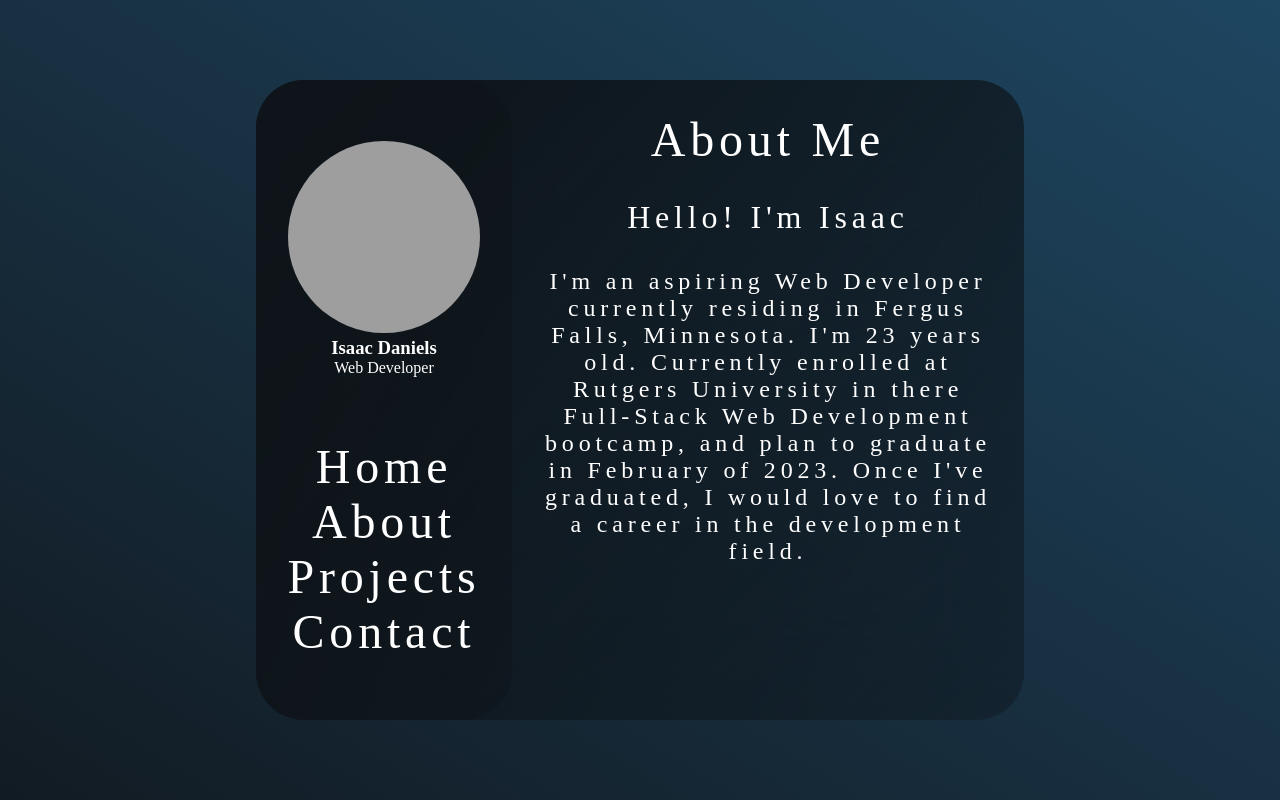
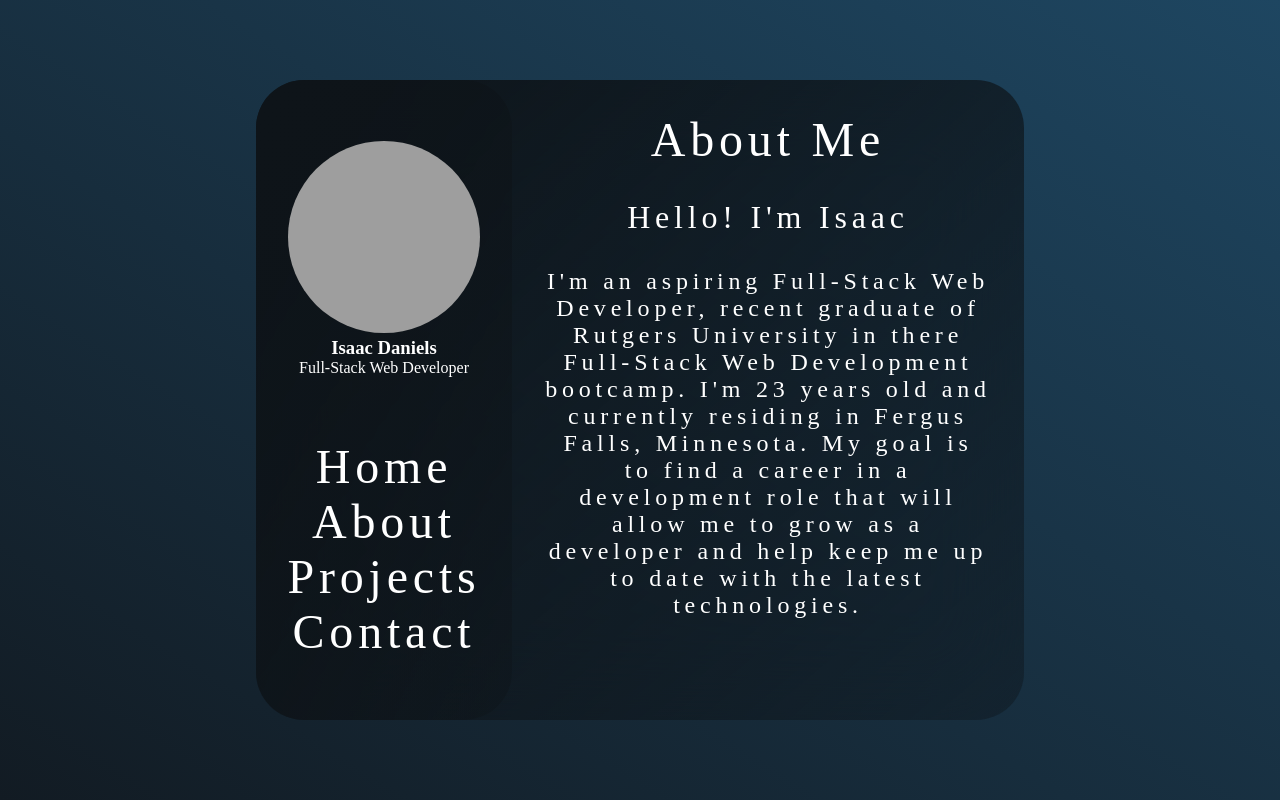
Before and after one commit to isaackice/portfolio-id, a plain HTML site: page html/about.html in a window 1280 px wide. Drawn offline with Linux system fonts and the light colour scheme; grey boxes are pictures that could not be loaded.

Commit message:
added new bio and changed header

```diff
--- a/html/about.html
+++ b/html/about.html
@@ -14,7 +14,7 @@
                 <div class="profile">
                     <img id="profile-pic" src="../images/headshot1.jpg" alt="profile">
                     <h3>Isaac Daniels</h3>
-                    <p>Web Developer</p>
+                    <p>Full-Stack Web Developer</p>
                 </div>
                 <div class="navlinks">
                     <ul>
@@ -28,7 +28,7 @@
             <div class="about-me">
                 <h2>About Me</h2>
                 <h3>Hello! I'm Isaac</h3>
-                <p> I'm an aspiring Web Developer currently residing in Fergus Falls, Minnesota. I'm 23 years old. Currently enrolled at Rutgers University in there Full-Stack Web Development bootcamp, and plan to graduate in February of 2023. Once I've graduated, I would love to find a career in the development field.
+                <p> I'm an aspiring Full-Stack Web Developer, recent graduate of Rutgers University in there Full-Stack Web Development bootcamp. I'm 23 years old and currently residing in Fergus Falls, Minnesota. My goal is to find a career in a development role that will allow me to grow as a developer and help keep me up to date with the latest technologies.
                 </p>
 
             </div>
```
Also changed, not shown: html/contact.html (+1 -1 lines), html/projects.html (+1 -1 lines), index.html (+2 -2 lines), 2 other files.
